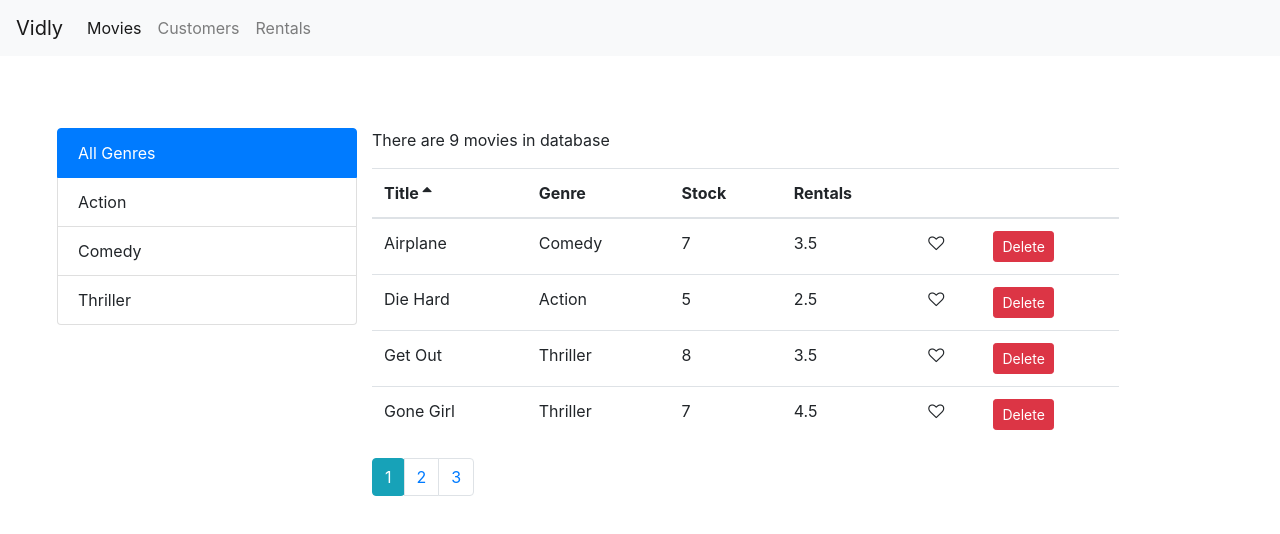
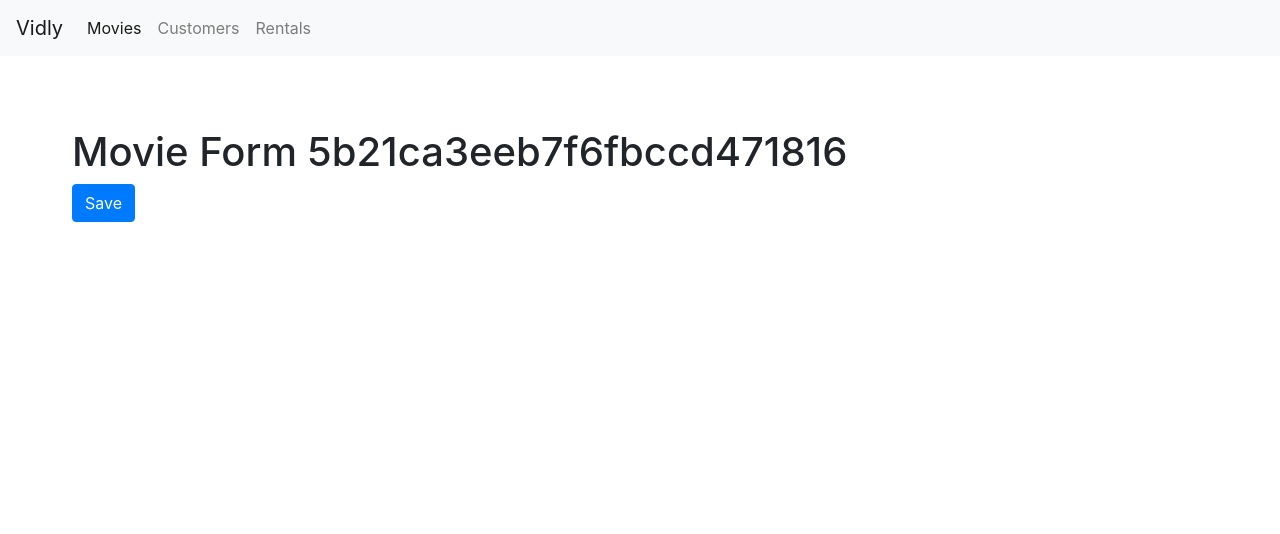
Before and after one commit to Razbotics/vidly-app, a React (Create React App) app: page /movies/5b21ca3eeb7f6fbccd471816 in a window 1280 px wide. Shown: the top 534 px of the page. Built offline with nearby package versions, Linux system fonts and the light colour scheme.

Commit message:
added movie link form

```diff
--- a/src/App.js
+++ b/src/App.js
@@ -6,13 +6,15 @@
 import Customers from "./components/customers";
 import Rentals from "./components/rentals";
 import NotFound from "./components/notFound";
+import MovieForm from './components/movieForm';
 
 function App() {
   return (
-    <div>
+    <React.Fragment>
       <NavBar />
       <div className="content m-4 p-5">
         <Switch>
+          <Route path="/movies/:id" component={MovieForm} />
           <Route path="/movies" component={Movies} />
           <Route path="/customers" component={Customers} />
           <Route path="/rentals" component={Rentals} />
@@ -21,7 +23,7 @@
           <Redirect to="/not-found" />
         </Switch>
       </div>
-    </div>
+    </React.Fragment>
   );
 }
 
--- a/src/components/movieForm.jsx
+++ b/src/components/movieForm.jsx
@@ -1,9 +1,17 @@
-import React from 'react';
+import React from "react";
 
-const MovieForm = () => {
-    return (
-        <h1>MovieForm</h1>
-     );
-}
+const MovieForm = ({ match, history }) => {
+  return (
+    <div>
+      <h1>Movie Form {match.params.id} </h1>
+      <button
+        className="btn btn-primary"
+        onClick={() => history.push("/movies")}
+      >
+        Save
+      </button>
+    </div>
+  );
+};
 
 export default MovieForm;
--- a/src/components/moviesTable.jsx
+++ b/src/components/moviesTable.jsx
@@ -1,10 +1,17 @@
 import React, { Component } from "react";
 import Like from "./common/like";
 import Table from "./common/table";
+import { Link } from "react-router-dom";
 
 class MoviesTable extends Component {
   columns = [
-    { path: "title", label: "Title" },
+    {
+      path: "title",
+      label: "Title",
+      content: (movie) => (
+        <Link to={`/movies/${movie._id}`}>{movie.title}</Link>
+      ),
+    },
     { path: "genre.name", label: "Genre" },
     { path: "numberInStock", label: "Stock" },
     { path: "dailyRentalRate", label: "Rentals" },
```
